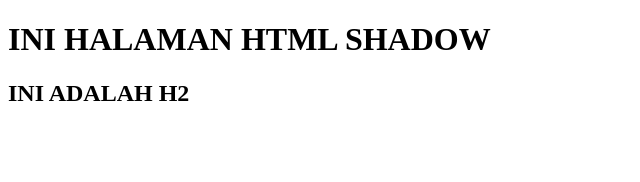
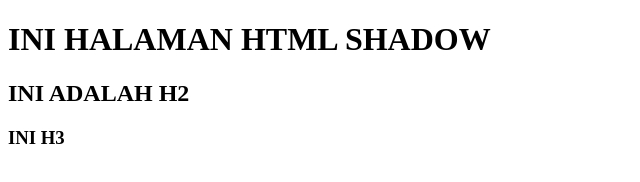
Before and after one commit to shadowgnz/belajar-github, a plain HTML site: page github/index.html in a window 1280 px wide. Shown: the full height of the page, 0-640 px from the left. Drawn offline with Linux system fonts and the light colour scheme.

Commit message:
[MOD] h3

```diff
--- a/github/index.html
+++ b/github/index.html
@@ -8,5 +8,6 @@
 <body>
     <h1> INI HALAMAN HTML SHADOW</h1>
     <h2> INI ADALAH H2</h2>
+    <h3> INI H3</h3>
 </body>
 </html>
```
